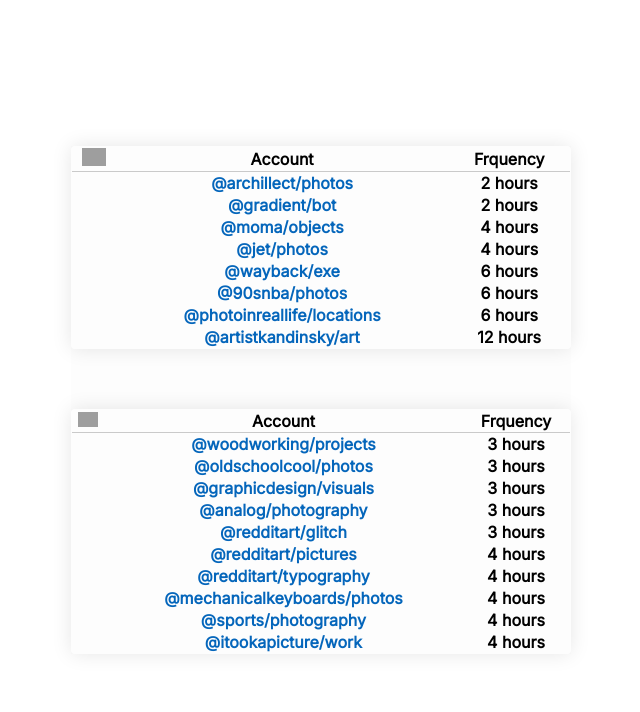
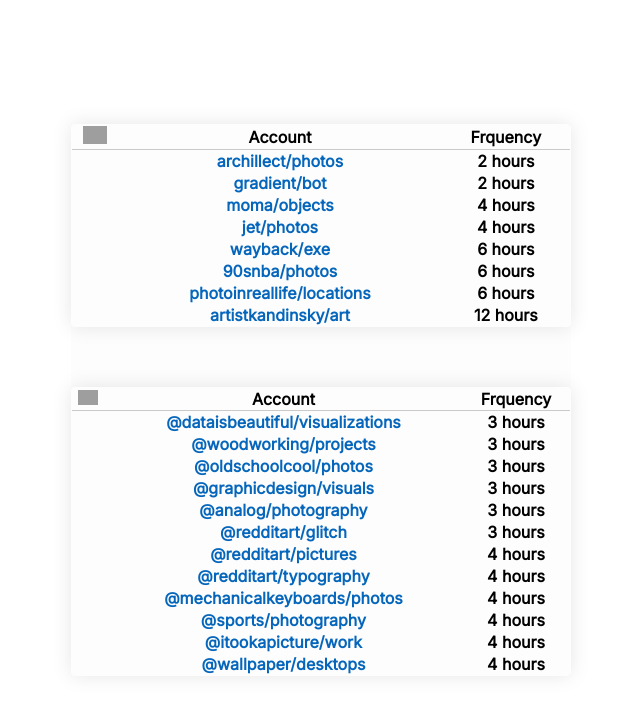
Before and after one commit to jasonleyser/slate-cron, a Next.js app: page /list in a window 1280 px wide. Shown: the top 712 px of the page, without its empty margins (319-959 px from the left). Built offline with nearby package versions, Linux system fonts and the light colour scheme; grey boxes are pictures that could not be loaded.

Commit message:
Update list.js

```diff
--- a/pages/list.js
+++ b/pages/list.js
@@ -12,6 +12,7 @@
 ];
 
 const users_reddit = [
+    { account: 'dataisbeautiful', collection: 'visualizations', freq: '3 hours', run_time: 'xx:26' },
     { account: 'woodworking', collection: 'projects', freq: '3 hours', run_time: 'xx:26' },
     { account: 'oldschoolcool', collection: 'photos', freq: '3 hours', run_time: 'xx:26' },
     { account: 'graphicdesign', collection: 'visuals', freq: '3 hours', run_time: 'xx:26' },
@@ -22,6 +23,7 @@
     { account: 'mechanicalkeyboards', collection: 'photos', freq: '4 hours', run_time: 'xx:26' },
     { account: 'sports', collection: 'photography', freq: '4 hours', run_time: 'xx:26' },
     { account: 'itookapicture', collection: 'work', freq: '4 hours', run_time: 'xx:26' },
+    { account: 'wallpaper', collection: 'desktops', freq: '4 hours', run_time: 'xx:26' },
 ];
 
 export default function List() {
@@ -45,7 +47,7 @@
                   <th></th>
                   <th>
                     <a style={{ textDecoration: 'none', color: '#0566BB', marginTop: '8px' }} target="_blank" href={`https://slate.host/${user.account}/${user.collection}`}>
-                      @{user.account}/{user.collection}
+                      {user.account}/{user.collection}
                     </a>
                   </th>
                   <th>{user.freq}</th>
```
